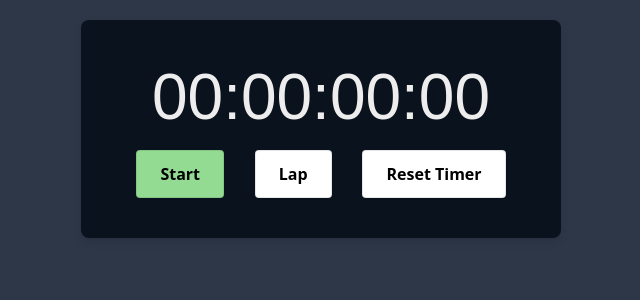
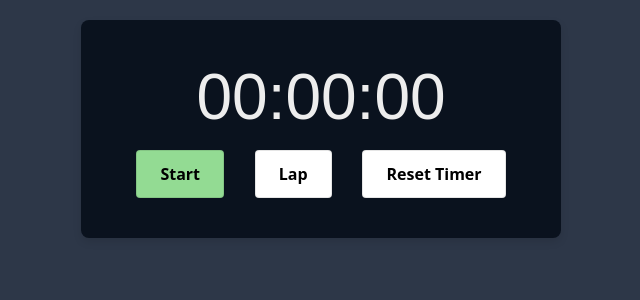
Before and after one commit to Shopify/eng-intern-assessment-react, a React app: page / in a window 1280 px wide. Shown: the top 300 px of the page, without its empty margins (319-959 px from the left). Built offline with nearby package versions, Linux system fonts and the light colour scheme.

Commit message:
added testing using jest and jest-dom

```diff
--- a/package.json
+++ b/package.json
@@ -12,6 +12,7 @@
   "author": "",
   "license": "ISC",
   "dependencies": {
+    "jest-environment-jsdom": "^29.7.0",
     "react": "^18.2.0",
     "react-dom": "^18.2.0",
     "styled-components": "^6.1.8"
@@ -21,6 +22,7 @@
     "@babel/preset-env": "^7.23.8",
     "@babel/preset-react": "^7.23.3",
     "@babel/preset-typescript": "^7.23.3",
+    "@testing-library/jest-dom": "^6.2.0",
     "@testing-library/react": "^14.1.2",
     "@types/jest": "^29.5.11",
     "@types/node": "^16.18.30",
@@ -45,6 +47,7 @@
     "webpack-obj-loader": "^1.0.4"
   },
   "jest": {
+    "testEnvironment": "jsdom",
     "transform": {
       "^.+\\.(js|jsx|ts|tsx)$": "babel-jest"
     }
--- a/src/App.tsx
+++ b/src/App.tsx
@@ -5,7 +5,6 @@ import StopWatch from './StopWatch';
 import StopWatchButton from './StopWatchButton';
 
 export type Time = {
-  hours: number;
   minutes: number;
   seconds: number;
   milliseconds: number;
@@ -20,17 +19,16 @@ const GlobalStyle = createGlobalStyle`
 `;
 
 const calculateTime = (totalMilliseconds: number): Time => {
-  const hours = Math.floor(totalMilliseconds / 3600000); // 3600000 milliseconds in an hour
   const minutes = Math.floor((totalMilliseconds % 3600000) / 60000); // 60000 milliseconds in a minute
   const seconds = Math.floor((totalMilliseconds % 60000) / 1000); // 1000 milliseconds in a second
   const milliseconds = Math.floor((totalMilliseconds % 1000) / 10); // rounding to two digits
 
-  return { hours, minutes, seconds, milliseconds };
+  return { minutes, seconds, milliseconds };
 };
 
 export const timeToString = (timeObject: Time): string => {
-  const { hours, minutes, seconds, milliseconds } = timeObject;
-  return `${String(hours).padStart(2, '0')}:${String(minutes).padStart(2, '0')}:${String(seconds).padStart(2, '0')}:${String(milliseconds).padStart(2, '0')}`;
+  const { minutes, seconds, milliseconds } = timeObject;
+  return `${String(minutes).padStart(2, '0')}:${String(seconds).padStart(2, '0')}:${String(milliseconds).padStart(2, '0')}`;
 }
 
 export default function App() {
@@ -50,7 +48,7 @@ export default function App() {
     setRunning(false);
     if (intervalId.current) {
       clearInterval(intervalId.current);
-      intervalId.current = null; // Reset the intervalId to null
+      intervalId.current = null;
     }
   };
 
--- a/src/LapsDisplay.tsx
+++ b/src/LapsDisplay.tsx
@@ -12,7 +12,7 @@ const LapsDisplay: React.FC<LapsDisplayProps> = ({ laps }) => {
         {laps.map((lap, index) => (
           <LapItem key={index}>
             <LapIndex>{`Lap #${index + 1}`}</LapIndex>
-            <LapTime>{lap}</LapTime>
+            <LapTime data-testid="lap-time">{lap}</LapTime>
           </LapItem>
         ))}
       </LapList>
--- a/src/StopWatch.tsx
+++ b/src/StopWatch.tsx
@@ -9,7 +9,7 @@ type StopwatchProps = {
 
 const Stopwatch: React.FC<StopwatchProps> = ({ duration }) => {
   return (
-    <StyledStopwatch>
+    <StyledStopwatch data-testid="stopwatch-time">
       {timeToString(duration)}
     </StyledStopwatch>
   );
```
Also changed, not shown: 2 other files (tests, documents, lock files or other folders).
